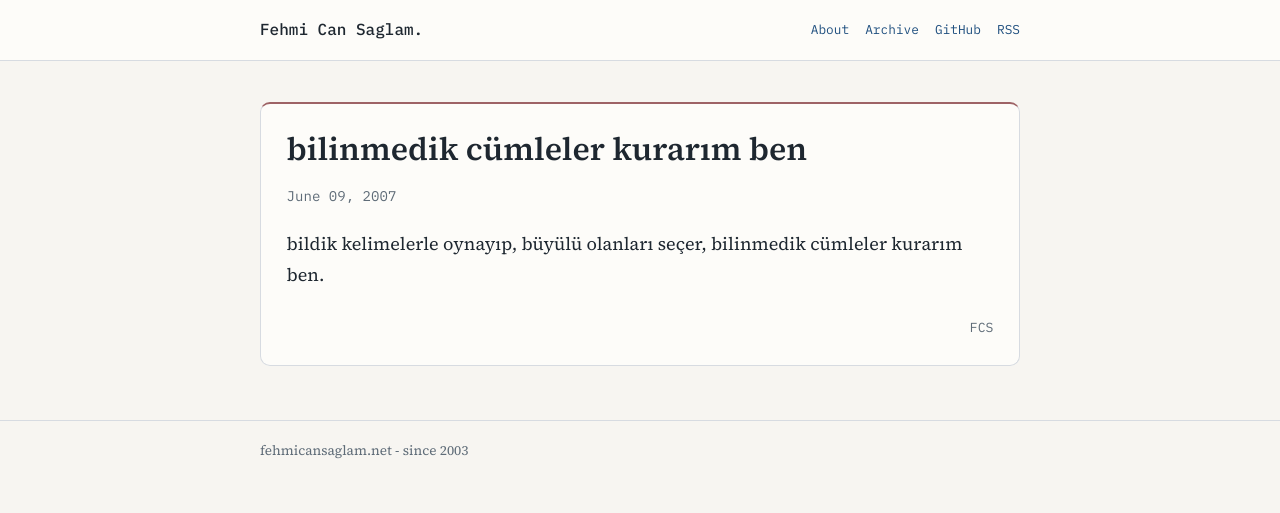
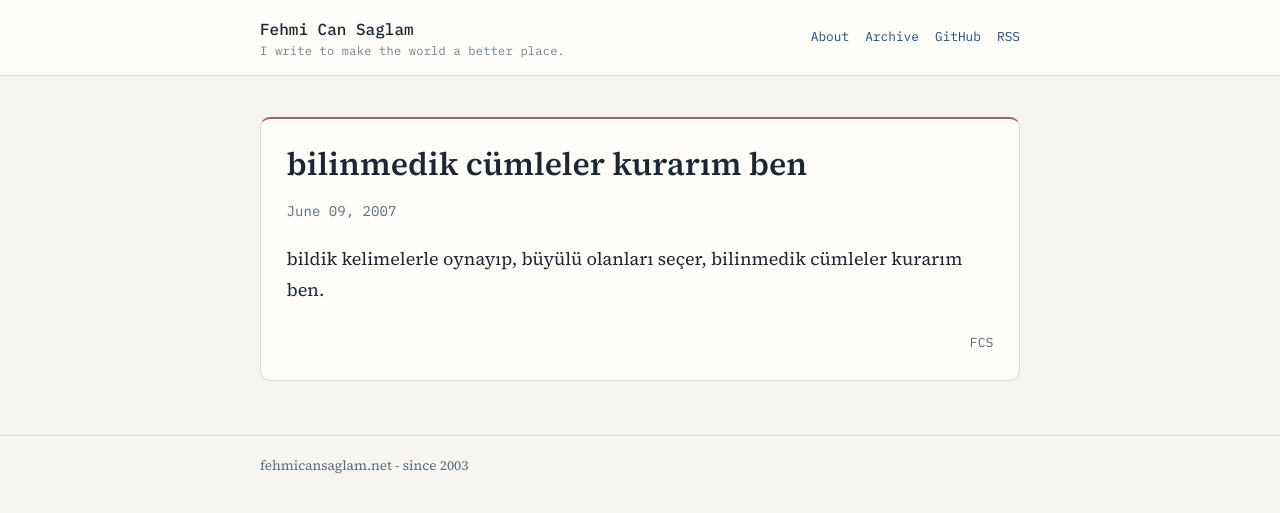
Before and after one commit to fehmicansaglam/fehmicansaglam.github.com, a Jekyll site: the page built from _posts/2007-06-09-bilinmedik-cumleler-kurarim-ben.html, in a window 1280 px wide. Shown: the top 513 px of the page. Built offline with Jekyll 4.4.1, drawn with Linux system fonts in a browser that asks for light colours.

Commit message:
Update post.html

```diff
--- a/_layouts/post.html
+++ b/_layouts/post.html
@@ -16,7 +16,10 @@
 <body>
   <header class="site-header">
     <div class="container nav-wrap">
-      <a class="brand" href="/">Fehmi Can Saglam.</a>
+      <div class="brand-block">
+        <a class="brand" href="/">Fehmi Can Saglam</a>
+        <p class="brand-subtitle">I write to make the world a better place.</p>
+      </div>
       <nav class="site-nav" aria-label="Primary">
         <a href="/about.html">About</a>
         <a href="/archive.html">Archive</a>
```
